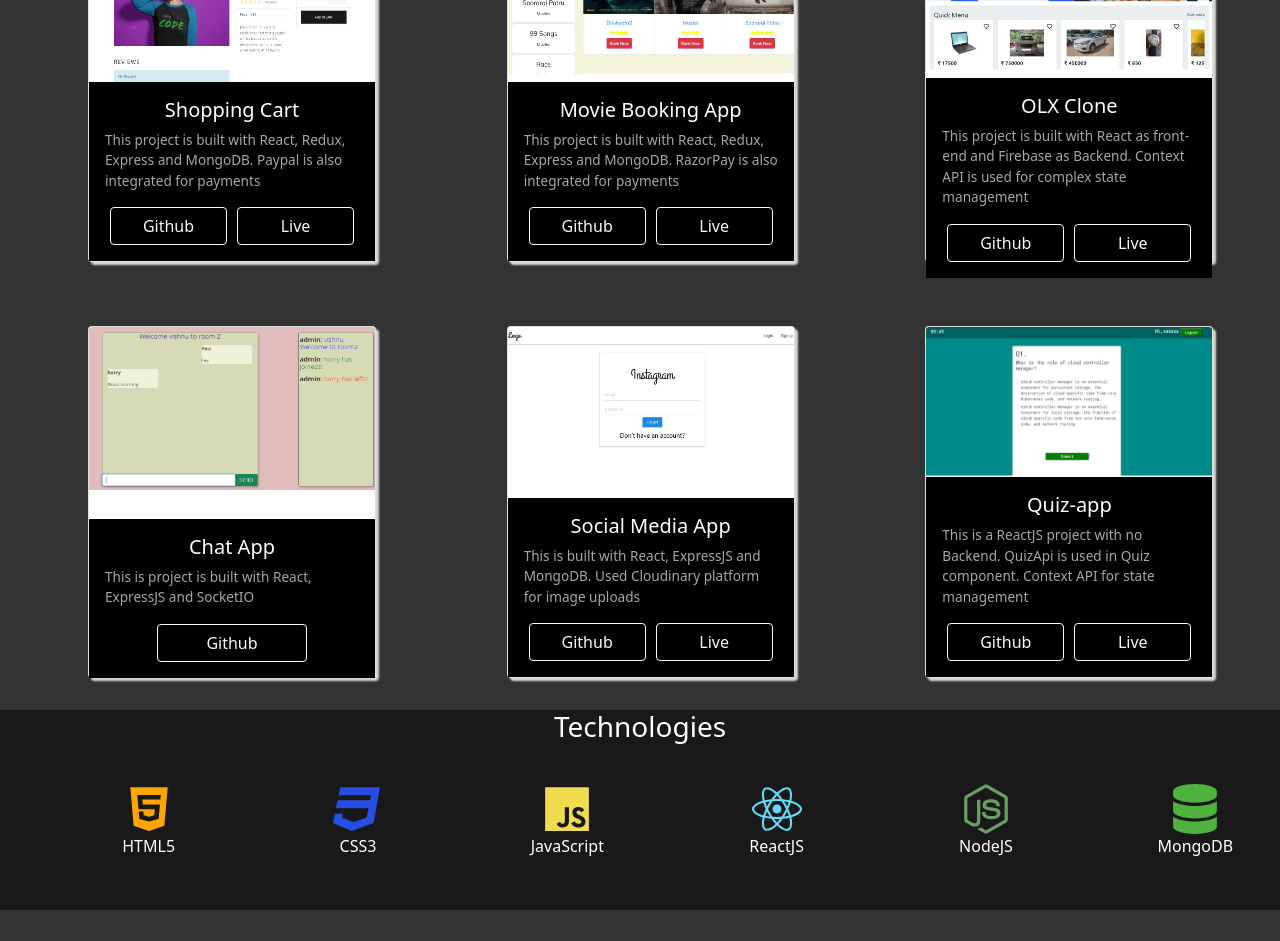
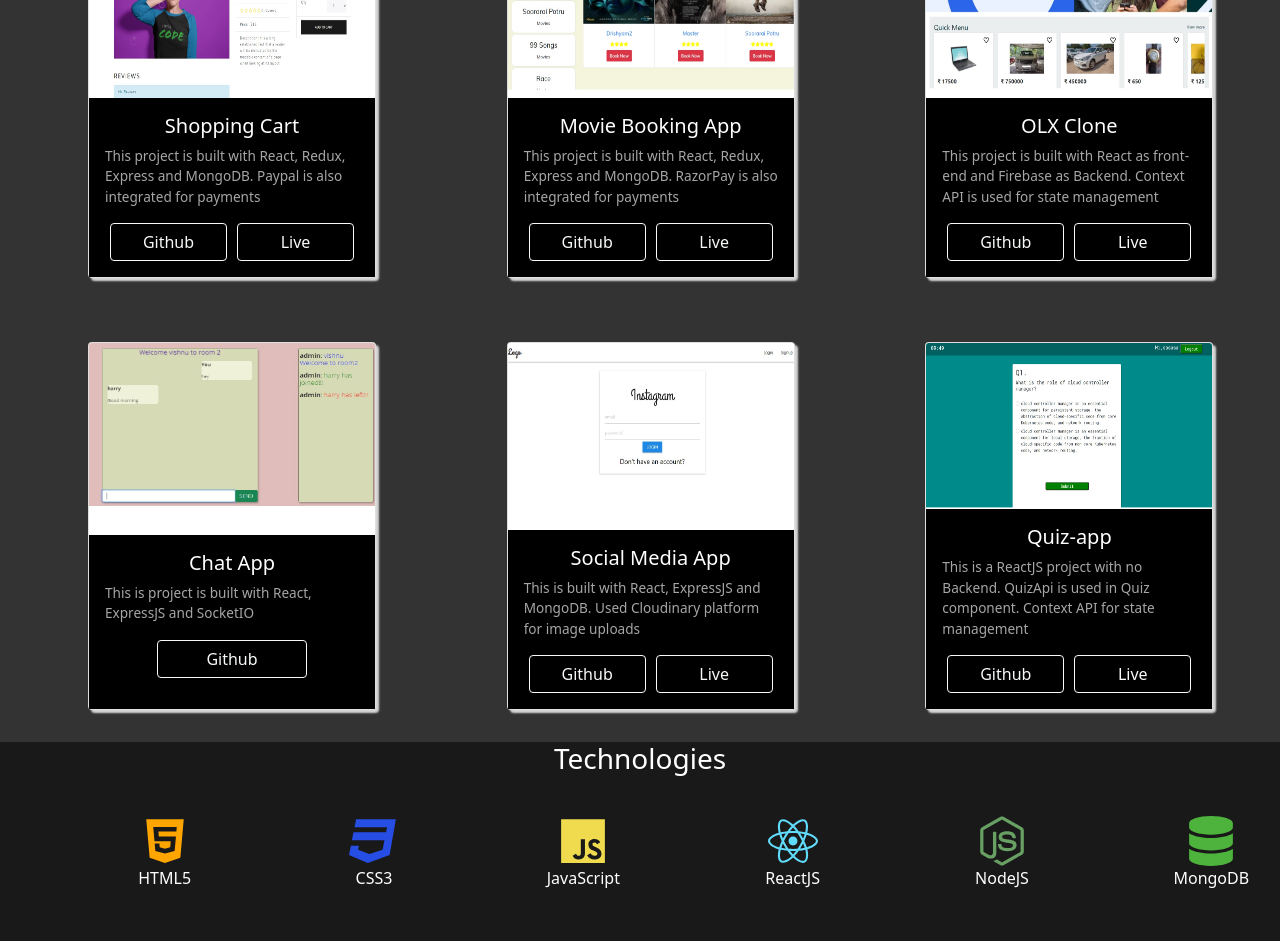
Before and after one commit to vishnu12/Portfolio, a React (Create React App) app: page / in a window 1280 px wide. Shown: the part 1580-2521 px from the top of the page. Built offline with nearby package versions, Linux system fonts and the light colour scheme; the HTML template or start-up script is replaced by a standard one.

Commit message:
design fixes

```diff
--- a/src/components/cards/CardComp.tsx
+++ b/src/components/cards/CardComp.tsx
@@ -14,7 +14,7 @@
 export const CardComp: React.FC<Props> = ({name,image,description,url,live,git}) => {
 
     return (
-        <Card style={{ width: '18rem',height:'22rem' }} className="project-card">
+        <Card style={{ width: '18rem',height:'23rem' }} className="project-card">
             <Card.Img variant="top" src={image} style={{width:'100%',height:'12rem'}} />
             <Card.Body style={{backgroundColor:"#000"}}>
                 <Card.Title className="text-center text-white">{name}</Card.Title>
--- a/src/components/technologies/Tech.css
+++ b/src/components/technologies/Tech.css
@@ -12,7 +12,7 @@
 }
 
 .tech-row{
-    margin: 0 2rem;
+    margin: 0 3rem;
     width: 100%;
 }
 
@@ -30,7 +30,7 @@
     color: #fff;
 }
 
-@media(max-width:360px){
+@media(max-width:480px){
     .tech-row{
         margin: 0 0.5rem !important;
     }
--- a/src/data.ts
+++ b/src/data.ts
@@ -19,7 +19,7 @@
     {
         name:'OLX Clone',
         image:'/images/olx.jpg',
-        description:'This project is built with React as front-end and Firebase as Backend. Context API is used for complex state management',
+        description:'This project is built with React as front-end and Firebase as Backend. Context API is used for state management',
         live:true,
         url:'https://olx-clone-84da1.web.app/',
         git:'https://github.com/vishnu12/OLx-clone'
```
